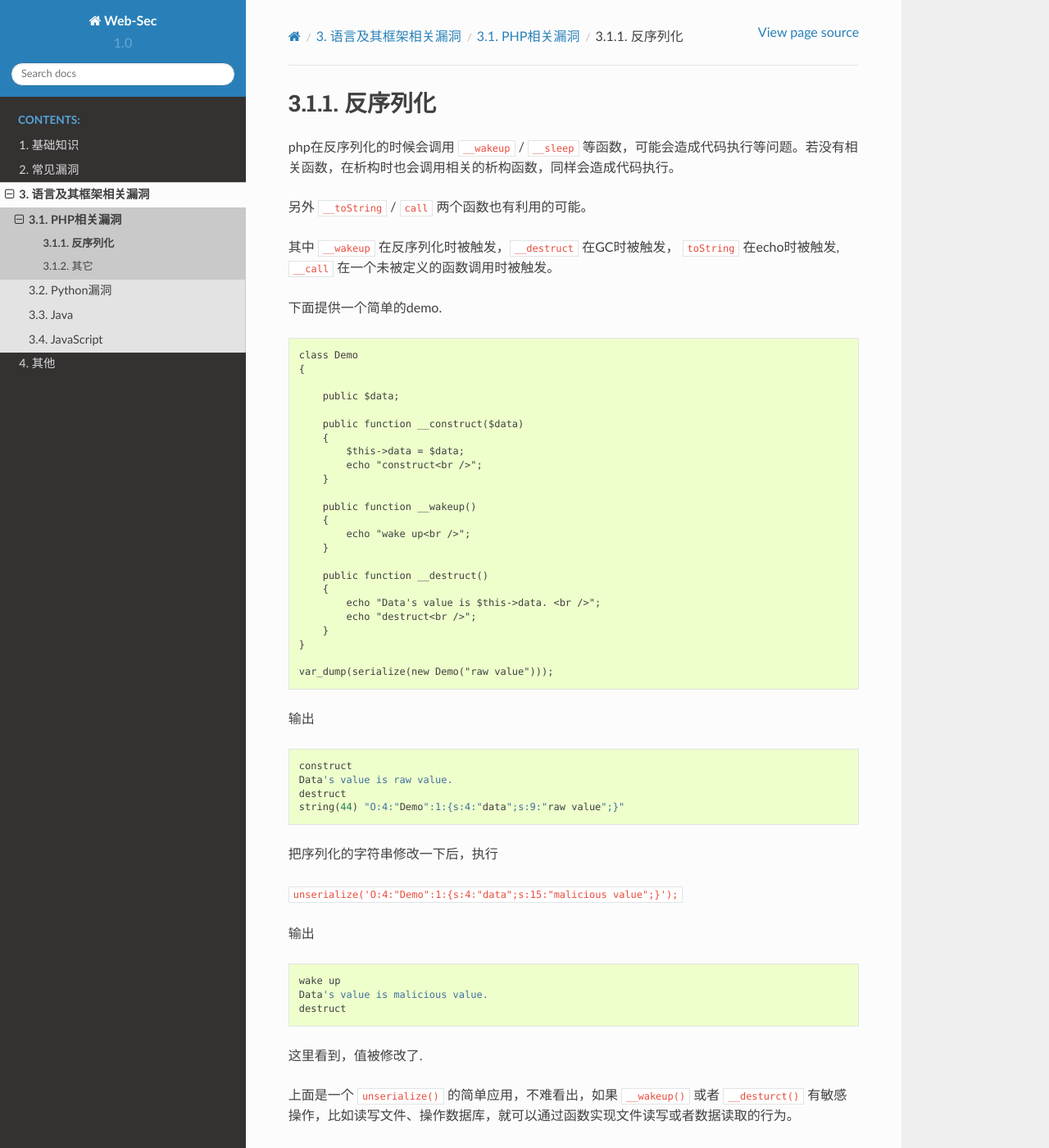
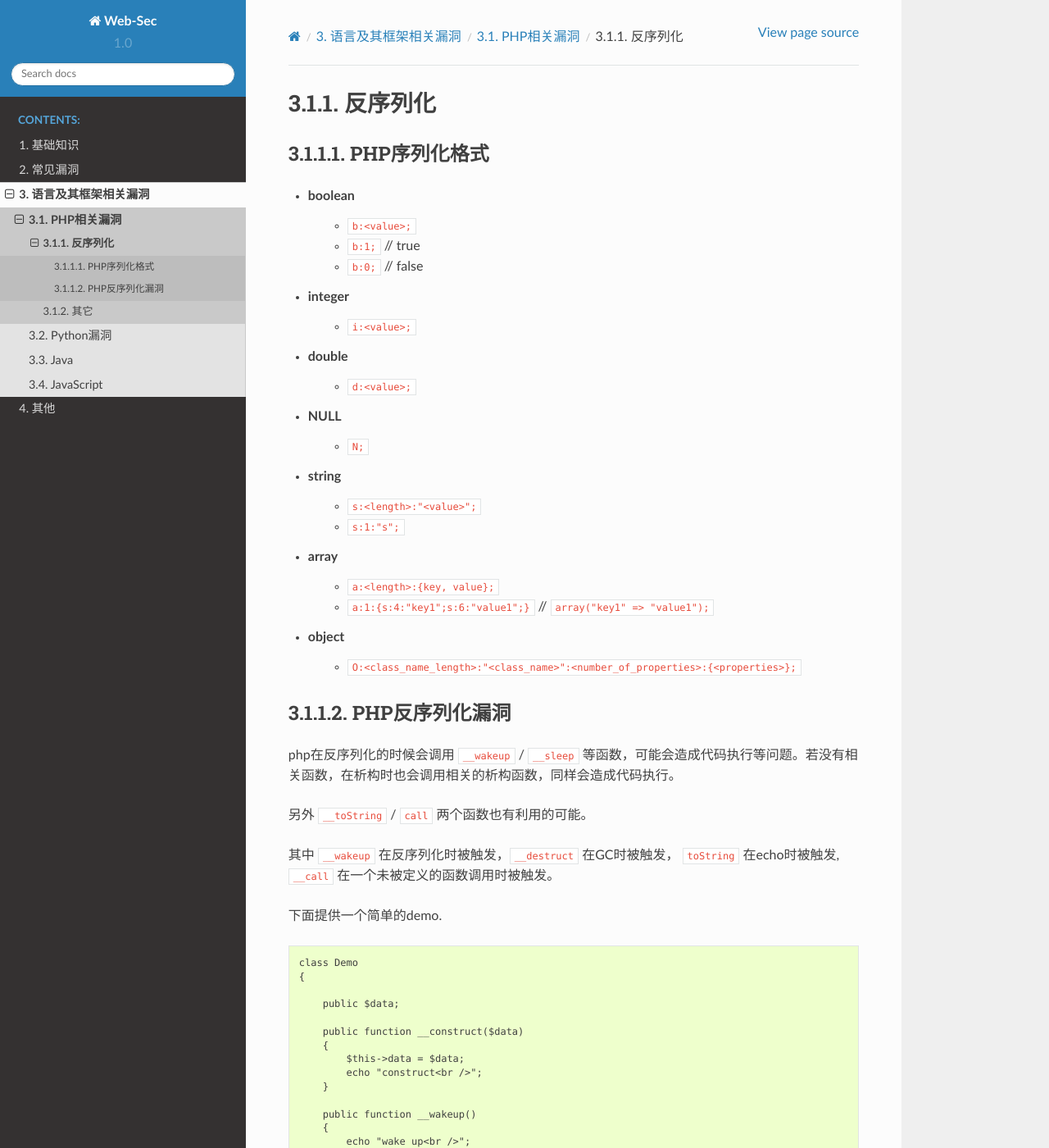
Before and after one commit to LyleMi/Learn-Web-Hacking, a Sphinx documentation site: the page built from source/language/php/unserialize.rst, in a window 1280 px wide and 1400 px high. Shown: the whole window at 82% size. Built offline with Sphinx 7.4.7 and the Read the Docs theme 2.0.0, drawn with Linux system fonts in a browser that asks for light colours.

Commit message:
update php doc

```diff
--- a/source/language/php/unserialize.rst
+++ b/source/language/php/unserialize.rst
@@ -1,6 +1,30 @@
 反序列化
 ================================
 
+PHP序列化格式
+--------------------------------
+
+- boolean
+    - ``b:<value>;``
+    - ``b:1;`` // true
+    - ``b:0;`` // false
+- integer
+    - ``i:<value>;``
+- double
+    - ``d:<value>;``
+- NULL
+    - ``N;``
+- string
+    - ``s:<length>:"<value>";``
+    - ``s:1:"s";``
+- array
+    - ``a:<length>:{key, value};``
+    - ``a:1:{s:4:"key1";s:6:"value1";}`` // ``array("key1" => "value1");``
+- object
+    - ``O:<class_name_length>:"<class_name>":<number_of_properties>:{<properties>};``
+
+PHP反序列化漏洞
+--------------------------------
 php在反序列化的时候会调用 ``__wakeup`` / ``__sleep`` 等函数，可能会造成代码执行等问题。若没有相关函数，在析构时也会调用相关的析构函数，同样会造成代码执行。
 
 另外 ``__toString`` / ``call`` 两个函数也有利用的可能。
```
Also changed, not shown: source/language/php/misc.rst (+20 -8 lines).
